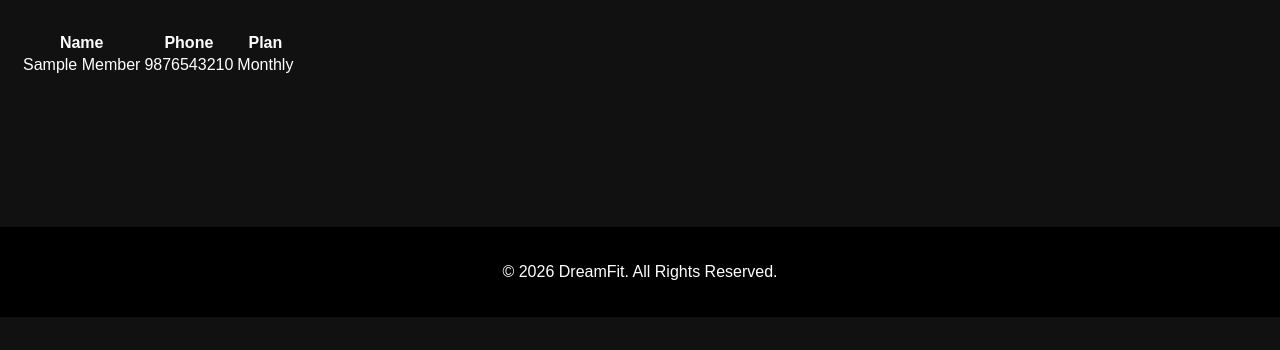
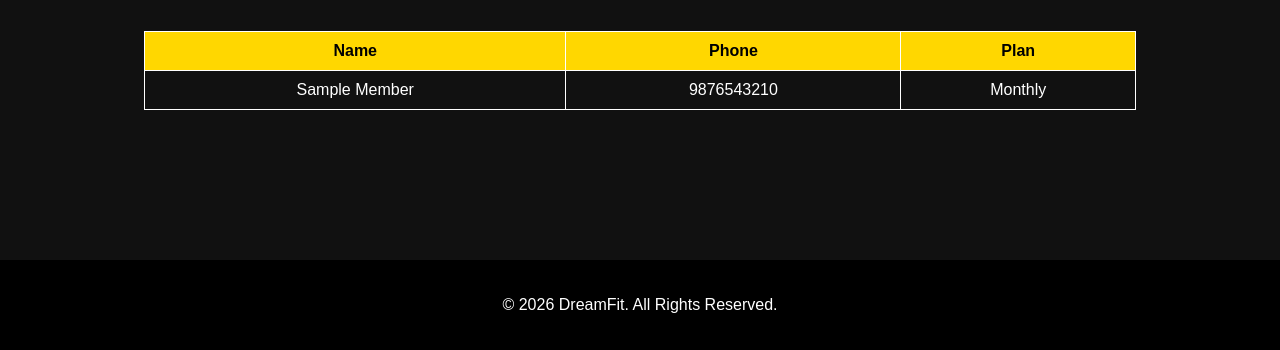
Before and after one commit to sjjf2q6wjf-commits/DreamFit-, a plain HTML site: page members.html in a window 1280 px wide. Shown: the part 586-936 px from the top of the page. Before the commit the page ends 903 px from the top, so only its background shows below. Drawn offline with Linux system fonts and the light colour scheme.

Commit message:
Update style.css

```diff
--- a/style.css
+++ b/style.css
@@ -71,3 +71,19 @@ select{
     width:250px;
     border-radius:8px;
 }
+table{
+    width:80%;
+    margin:auto;
+    border-collapse:collapse;
+    margin-top:30px;
+}
+
+th,td{
+    border:1px solid white;
+    padding:10px;
+}
+
+th{
+    background:gold;
+    color:black;
+}
```
